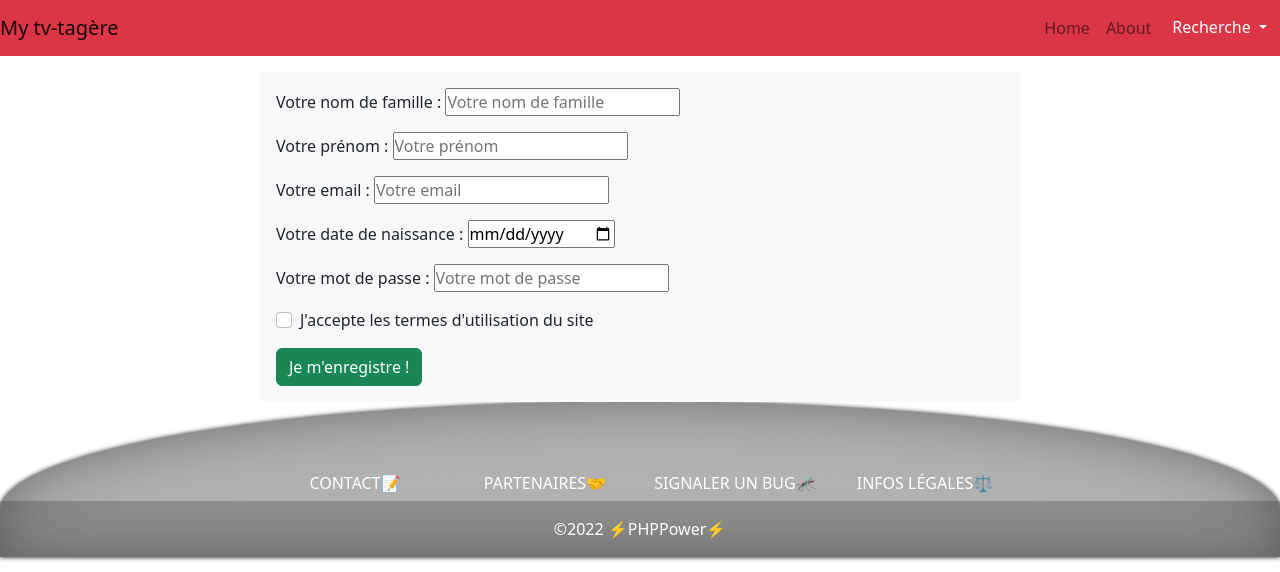
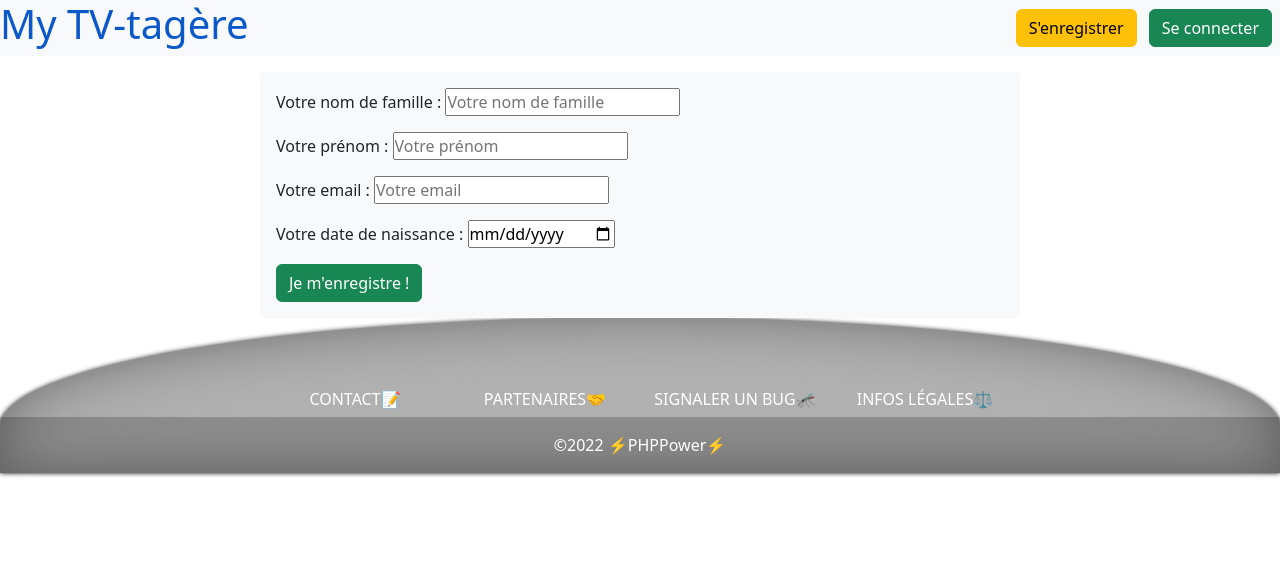
Before and after one commit to WildCodeSchool/2022-09-php-remote-p2-my-tv-tagere, a PHP site: template src/View/FormConnect/register.html.twig in a window 1280 px wide. Shown: the top 572 px of the page. Run offline with PHP 8.4, Linux system fonts and the light colour scheme; the template is opened without the code that fills it, so the values that code supplies are empty; some libraries are stand-ins or nearby versions.

Commit message:
Ajout d'un layout intermediaire pour la page landing dans le fichier Layouts. Supression MDP.

```diff
--- a/src/Model/RegisterManager.php
+++ b/src/Model/RegisterManager.php
@@ -12,13 +12,12 @@ class RegisterManager extends AbstractManager
     public function insert(array $user): void
     {
         $statement = $this->pdo->prepare("INSERT INTO " . self::TABLE .
-        " (lastname, firstname, birthdate, email, password)
-        VALUES (:lastname, :firstname, :birthdate, :email, :password)");
+        " (lastname, firstname, birthdate, email)
+        VALUES (:lastname, :firstname, :birthdate, :email)");
         $statement->bindValue(':lastname', $user['lastname'], \PDO::PARAM_STR);
         $statement->bindValue(':firstname', $user['firstname'], \PDO::PARAM_STR);
         $statement->bindValue(':birthdate', $user['birthdate'], \PDO::PARAM_STR);
         $statement->bindValue(':email', $user['email'], \PDO::PARAM_STR);
-        $statement->bindValue(':password', $user['password'], \PDO::PARAM_STR);
         $statement->execute();
     }
 }
--- a/src/View/FormConnect/register.html.twig
+++ b/src/View/FormConnect/register.html.twig
@@ -1,8 +1,10 @@
-{% extends 'layout.html.twig' %}
+{% extends '/Layouts/landing.html.twig' %}
+
+
+
+{% block content %}
 
 {% block header %} {% include '/Include/_home_header.html.twig'%} {% endblock %}
-
-{% block content %}
 
 {% for error in errors %}
 
@@ -29,16 +31,6 @@
 				<label for="birthdate">Votre date de naissance : </label>
 				<input type="date" name="birthdate" id="birthdate" placeholder="Votre date de naissance" required>
 			</div>
-			<div class="mb-3">
-				<label for="password">Votre mot de passe : </label>
-				<input type="password" name="password" id="password" placeholder="Votre mot de passe" required>
-			</div>
-
-			<div class="mb-3 form-check">
-				<label class="form-check-label" for="exampleCheck1" required>J'accepte les termes d'utilisation du site</label>
-				<input type="checkbox" class="form-check-input" name="agree" id="exampleCheck1">
-			</div>
-
 			<div>
 				<input class="btn btn-success" type="submit" value="Je m'enregistre !">
 			</div>
--- /dev/null
+++ b/src/View/Layouts/landing.html.twig
@@ -0,0 +1,6 @@
+{% extends 'layout.html.twig' %}
+
+{% block content %}
+  <header> {% block header %}{% endblock %} </header>
+
+{% endblock %}
--- a/src/View/TVshows/index.html.twig
+++ b/src/View/TVshows/index.html.twig
@@ -5,6 +5,8 @@
 
 
 {% block content %}
+
+{% include 'Include/_navbar.html.twig' %}
 
 	<header class="TVshowsHeader"></header>
 
--- a/src/View/layout.html.twig
+++ b/src/View/layout.html.twig
@@ -14,8 +14,6 @@
     {% block stylesheet %}{% endblock %}
 </head>
 <body>
-	{% include 'Include/_navbar.html.twig' %}
-  <header> {% block header %}{% endblock %} </header>
 
   {% block content %}{% endblock %}
 
```
Also changed, not shown: src/Controller/RegisterFormController.php (+16 -11 lines), src/View/FormConnect/connect.html.twig (+5 -3 lines), src/View/Home/index.html.twig (+5 -5 lines), database.sql (line endings or trailing spaces).
